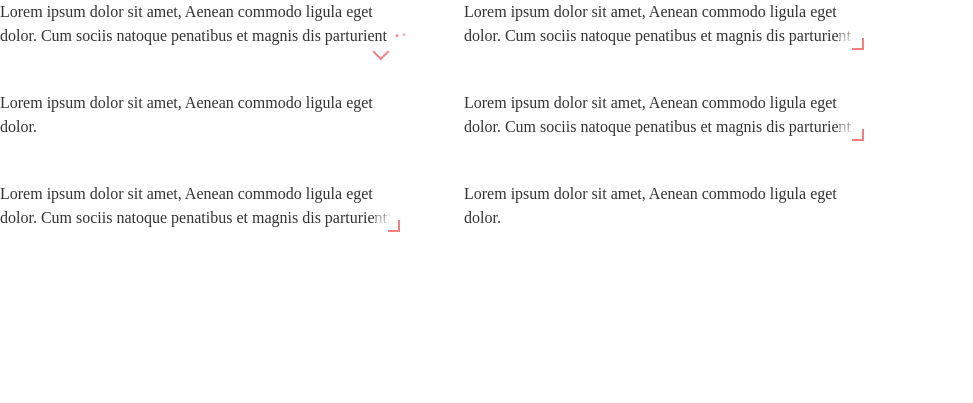
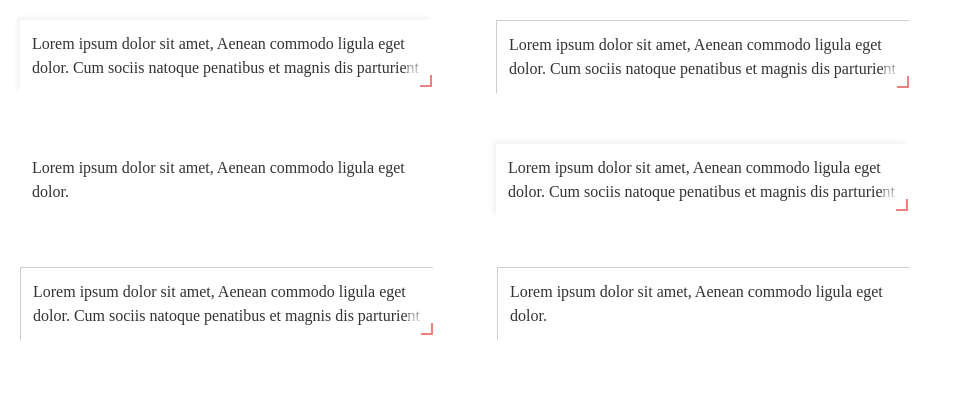
Before and after one commit to croishz/library, a website: page ellipsis.html in a window 1280 px wide. Shown: the whole page, without its empty margins (0-973 px from the left). Drawn offline with Linux system fonts and the light colour scheme.

Commit message:
text ellipsis style case

```diff
--- a/ellipsis.html
+++ b/ellipsis.html
@@ -11,16 +11,19 @@
             --text-font-size:16px;
             --text-line-height:1.5em;
             --bottom-padding:12px;
+            --focus-color:#f12d2d;
         }
 
         /* reset */
         em {font-style:normal;}
         body {padding: 0;margin: 0;}
-        /* .wrap {
-            display:flex;
+        .wrap {
+            /* display:flex;
             flex-wrap:wrap;
-            flex-direction:row;
-        } */
+            flex-direction:row; */
+            padding:20px 0 0 20px;
+
+        }
         .text-box {
             position: relative;
             display:inline-block;
@@ -30,7 +33,15 @@
             font-size:16px;
             line-height:1.5em;
             margin-right:60px;
-            margin-bottom: 30px;
+            margin-bottom:50px;
+            padding:12px 0 0 12px;
+        }
+        .text-box.edge {
+            border-top:1px solid #cecece;
+            border-left:1px solid #cecece;
+        }
+        .text-box.emboss {
+            box-shadow: -3px -3px 4px hsla(0,0%, 0%, 0.05);
         }
         .paragraph {
             overflow:hidden;
@@ -51,13 +62,13 @@
             height:calc(16px*1.5 - 2px);
             font-size:1.5em;
             line-height:0.25em;
-            color: lightcoral;
+            color: var(--focus-color);
             box-sizing: border-box;
             transition:opacity 200ms ease-out;
         }
         button[type="button"][role-description="expand contents"] {
             position: absolute;
-            bottom:10px;
+            bottom:5px;
             right:0;
             width:40px;
             height:40px;
@@ -90,10 +101,13 @@
         }
         button[type="button"][role-description="expand contents"]:focus .bookends {
             border-color:#f12d2d;
+            border-color:#ffa656;
+            border-color:var(--focus-color);
         }
         .text-box:hover .paragraph:before {
             opacity:0;
         }
+        .text-box:hover .bookends {border-color:var(--focus-color);}
         .text-box:hover button[type="button"][role-description="expand contents"] {
             transform:rotate(45deg);
         }
@@ -124,7 +138,7 @@
         .text-box:hover:not(.active) .label span:nth-child(3) {animation-delay:1100ms;}
         @keyframes ellipsis {
             0% {opacity:1; transform:translate3d(0, 0, 0);}
-            50% {opacity:0; transform:translate3d(-3px, -3px, 0);}
+            50% {opacity:0; transform:translate3d(0, -1px, -6px);}
             100% {opacity:1; transform:translate3d(0, 0, 0);}
         }
         /* active */
@@ -145,7 +159,7 @@
 </head>
 <body>
     <div class="wrap">
-        <div class="text-box">
+        <div class="text-box emboss">
             <p class="paragraph"><span>Lorem ipsum dolor sit amet, Aenean commodo ligula eget dolor. Cum sociis natoque penatibus et magnis dis parturient montes, nascetur ridiculus mus. Donec quam felis, ultricies nec, pellentesque eu, pretium quis, sem. Nulla, pretium quis, sem. Nulla, pretiumquis</span></p>
             <div class="label">
                 <!-- <em>More </em> -->
@@ -153,7 +167,7 @@
             </div>
             <button data-id="1" class="button-area" type="button" role-description="expand contents"><span class="bookends"></span></button>
         </div><!-- // text-box -->
-        <div class="text-box">
+        <div class="text-box edge">
             <p class="paragraph"><span>Lorem ipsum dolor sit amet, Aenean commodo ligula eget dolor. Cum sociis natoque penatibus et magnis dis parturient montes, nascetur ridiculus mus. Donec quam felis, ultricies</span></p>
             <div class="label">
                 <!-- <em>More </em> -->
@@ -169,7 +183,7 @@
             </div>
             <button data-id="3" class="button-area" type="button" role-description="expand contents"><span class="bookends"></span></button>
         </div><!-- // text-box -->
-        <div class="text-box">
+        <div class="text-box emboss">
             <p class="paragraph"><span>Lorem ipsum dolor sit amet, Aenean commodo ligula eget dolor. Cum sociis natoque penatibus et magnis dis parturient montes, nascetur ridiculus mus. Donec quam felis, ultricies</span></p>
             <div class="label">
                 <!-- <em>More </em> -->
@@ -177,7 +191,7 @@
             </div>
             <button data-id="2" class="button-area" type="button" role-description="expand contents"><span class="bookends"></span></button>
         </div><!-- // text-box -->
-        <div class="text-box">
+        <div class="text-box edge">
             <p class="paragraph"><span>Lorem ipsum dolor sit amet, Aenean commodo ligula eget dolor. Cum sociis natoque penatibus et magnis dis parturient montes, nascetur ridiculus mus. Donec quam felis, ultricies nec, pellentesque eu, pretium quis, sem. Nulla, pretium quis, sem. Nulla, pretiumquis</span></p>
             <div class="label">
                 <!-- <em>More </em> -->
@@ -185,7 +199,7 @@
             </div>
             <button data-id="1" class="button-area" type="button" role-description="expand contents"><span class="bookends"></span></button>
         </div><!-- // text-box -->
-        <div class="text-box">
+        <div class="text-box edge">
             <p class="paragraph"><span>Lorem ipsum dolor sit amet, Aenean commodo ligula eget dolor.</span></p>
             <div class="label">
                 <!-- <em>More </em> -->
```
